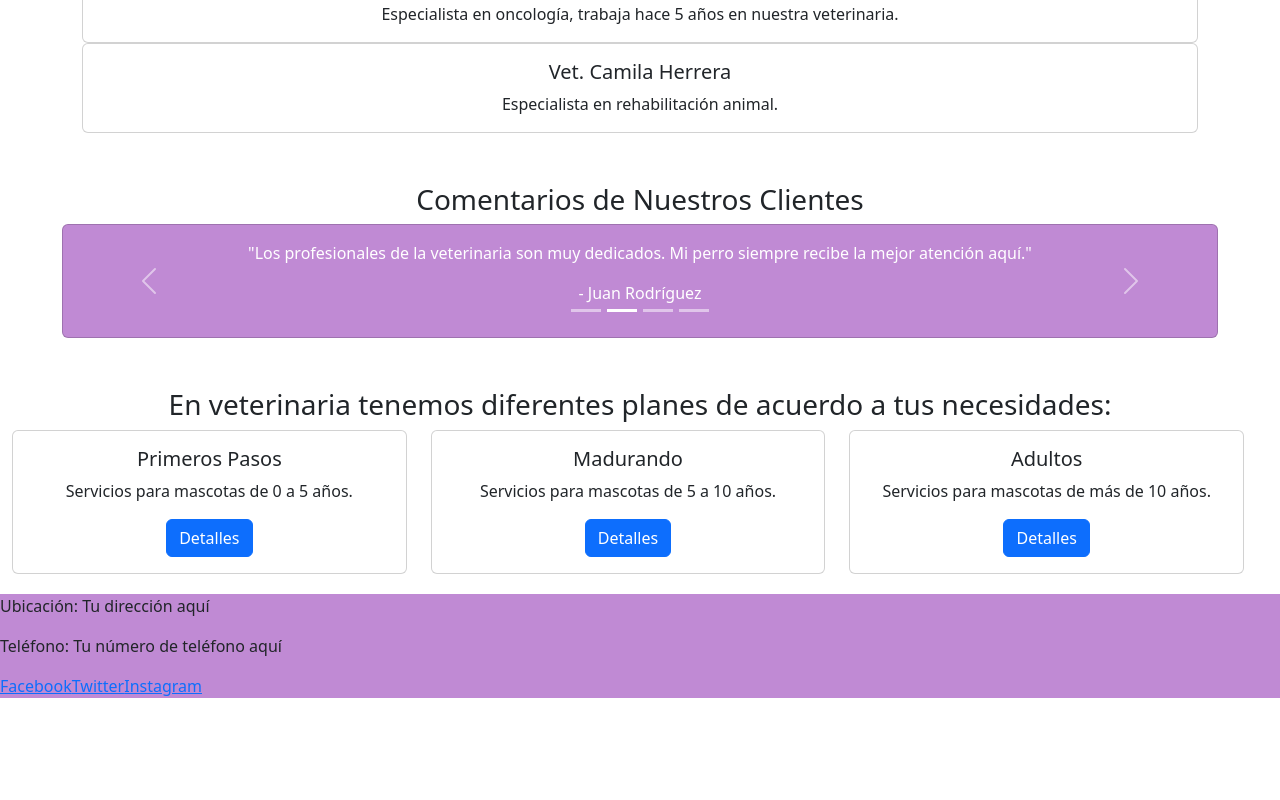
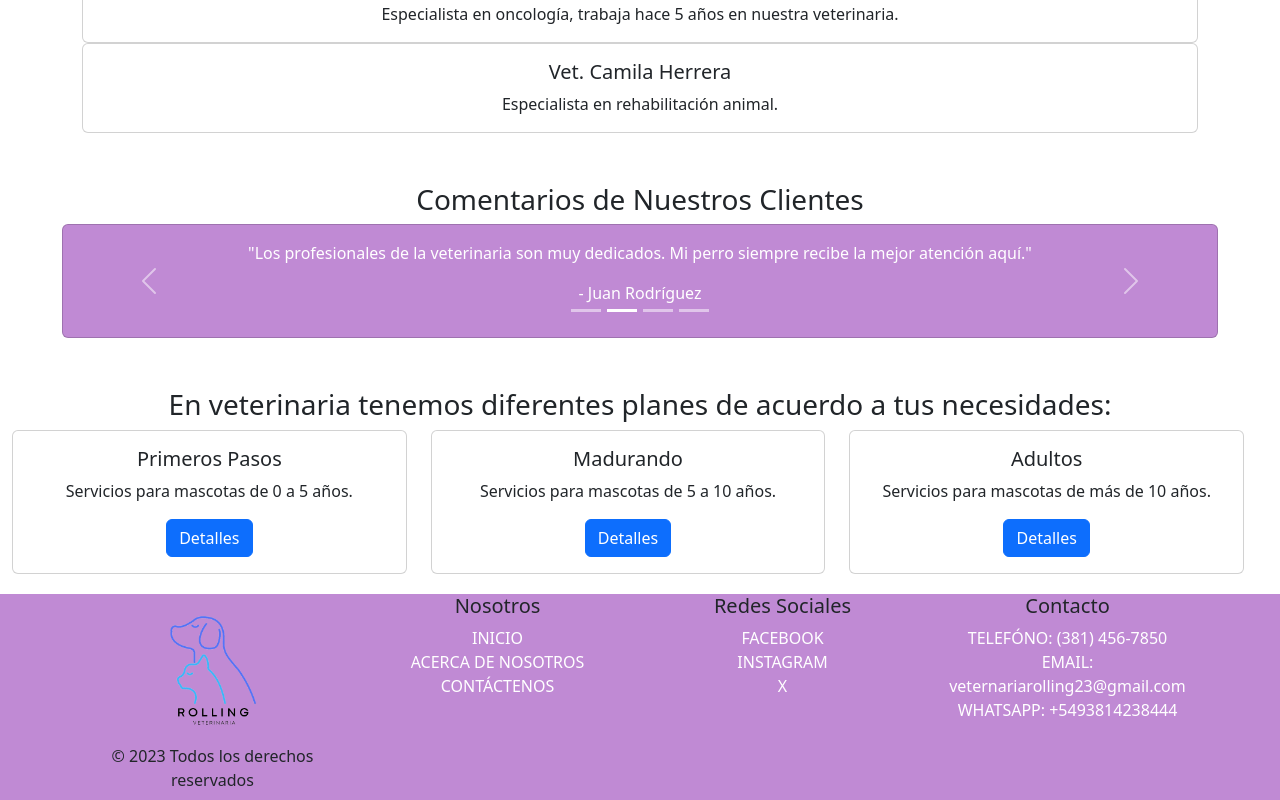
Before and after one commit to maxigiordani/ProyectoVeterinaria, a React (Vite) app: page / in a window 1280 px wide. Shown: the part 1596-2396 px from the top of the page. Before the commit the page ends 2294 px from the top, so only its background shows below. Built offline with nearby package versions, Linux system fonts and the light colour scheme; no server answers.

Commit message:
updates styles in footer

```diff
--- a/src/App.css
+++ b/src/App.css
@@ -69,7 +69,7 @@
 .tituloprincipal {
   color: white;
   border-color: black;
-  font-size: 58px;
+  font-size: 50px;
   -webkit-text-stroke: 2px rgb(179, 57, 57);
 
 }
@@ -227,7 +227,7 @@ box-shadow: 0 0 15px rgba(183, 26, 223, 0.5);
 
 .footer {
   background-color: #c08ad4;
-  margin-top: auto;
+
 
 }
 
@@ -236,3 +236,17 @@ box-shadow: 0 0 15px rgba(183, 26, 223, 0.5);
   display: flex;
   flex-direction: column;
 }
+
+.logofooter {
+  height: 150px;
+}
+
+.linkfooter {
+  text-decoration: none;
+  color: white;
+}
+
+.linkfooter:hover {
+  color: black;
+  background-color: aqua;
+}
--- a/src/components/pages/Footer.jsx
+++ b/src/components/pages/Footer.jsx
@@ -1,22 +1,54 @@
-
 import 'bootstrap/dist/css/bootstrap.min.css';
 import '/src/App.css';
+import { Container, Row, Col } from 'react-bootstrap';
+import logo from '../../assets/imagenes/logo1.png';
 
 const Footer = () => {
   return (
     <footer className="footer">
-      <div className="footer-content">
-        <div className="contact-info">
-          <p>Ubicación: Tu dirección aquí</p>
-          <p>Teléfono: Tu número de teléfono aquí</p>
-        </div>
-        <div className="social-media">
-          <a href="#" target="_blank" rel="noopener noreferrer">Facebook</a>
-          <a href="#" target="_blank" rel="noopener noreferrer">Twitter</a>
-          <a href="#" target="_blank" rel="noopener noreferrer">Instagram</a>
-          {/* Agrega más redes sociales según sea necesario */}
-        </div>
-      </div>
+      <Container className='text-center'>
+        <Row className="justify-content-center">
+          {/* Primera columna con el logo y derechos reservados */}
+          <Col md={6} lg={3}>
+            <img
+              src={logo}
+              alt="Logo de la Empresa"
+              className="d-inline-block align-top logofooter"
+            />
+            <p className=" mb-2">© 2023 Todos los derechos reservados</p>
+          </Col>
+
+          {/* Segunda columna con enlaces "Nosotros" */}
+          <Col md={6} lg={3}>
+            <h5>Nosotros</h5>
+            <ul className="list-unstyled">
+              <li><a className='linkfooter' href="/">INICIO</a></li>
+              <li><a className='linkfooter' href="/aboutus">ACERCA DE NOSOTROS</a></li>
+              <li><a className='linkfooter' href="/contactus">CONTÁCTENOS</a></li>
+            </ul>
+          </Col>
+
+          {/* Tercera columna con enlaces a redes sociales */}
+          <Col md={6} lg={3} >
+            <h5>Redes Sociales</h5>
+            <ul className="list-unstyled">
+              <li><a className='linkfooter' href="https://facebook.com">FACEBOOK</a></li>
+              <li><a className='linkfooter' href="https://instagram.com">INSTAGRAM</a></li>
+              <li><a className='linkfooter' href="https://twitter.com">X</a></li>
+            </ul>
+          </Col>
+
+          {/* Cuarta columna de contacto */}
+          <Col md={6} lg={3} >
+            <h5>Contacto</h5>
+            <ul className="list-unstyled">
+              <li className='linkfooter'  >TELEFÓNO: (381) 456-7850</li>
+              <li className='linkfooter'>EMAIL: veternariarolling23@gmail.com</li>
+              <li className='linkfooter'>WHATSAPP: +5493814238444</li>
+            </ul>
+          </Col>
+        </Row>
+      </Container>
     </footer>
   );
 };
```
Also changed, not shown: src/components/helpers/Credintals.jsx (+2 -6 lines).
